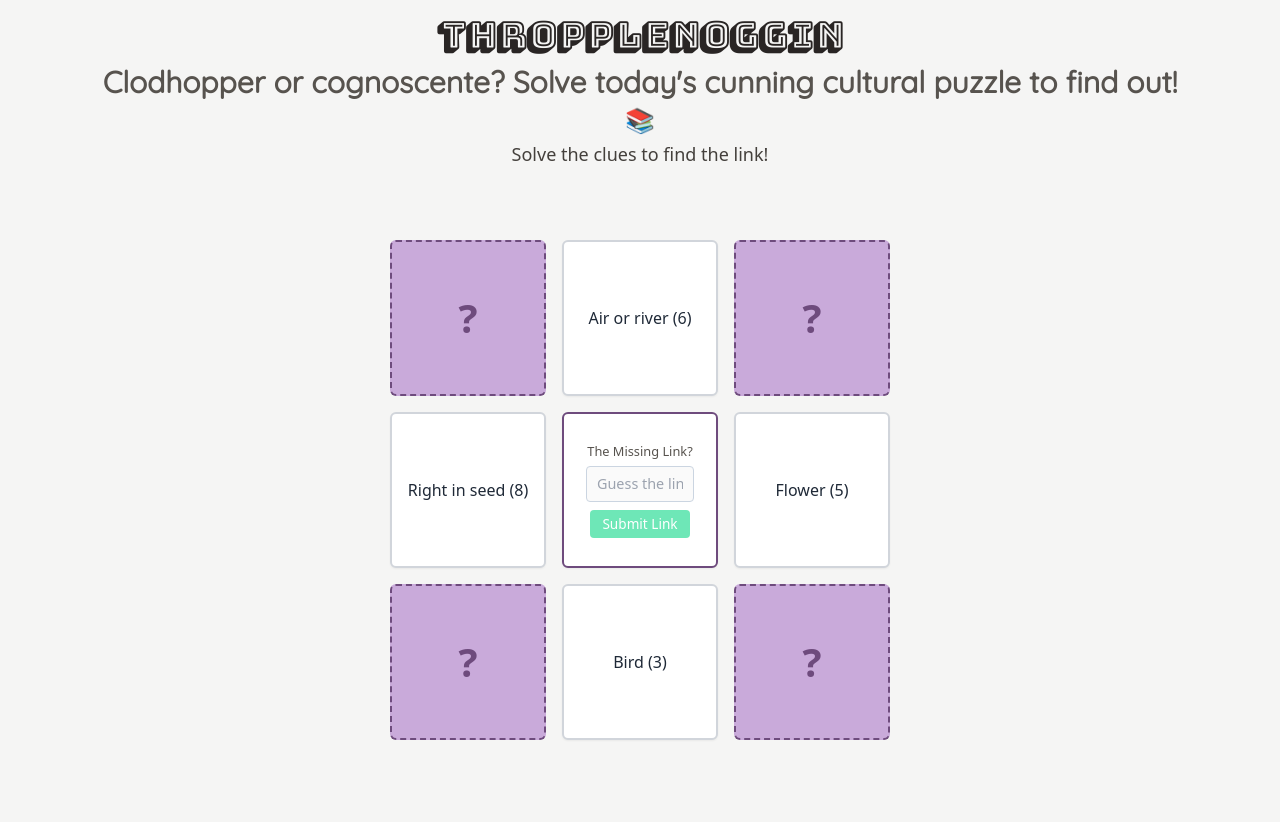
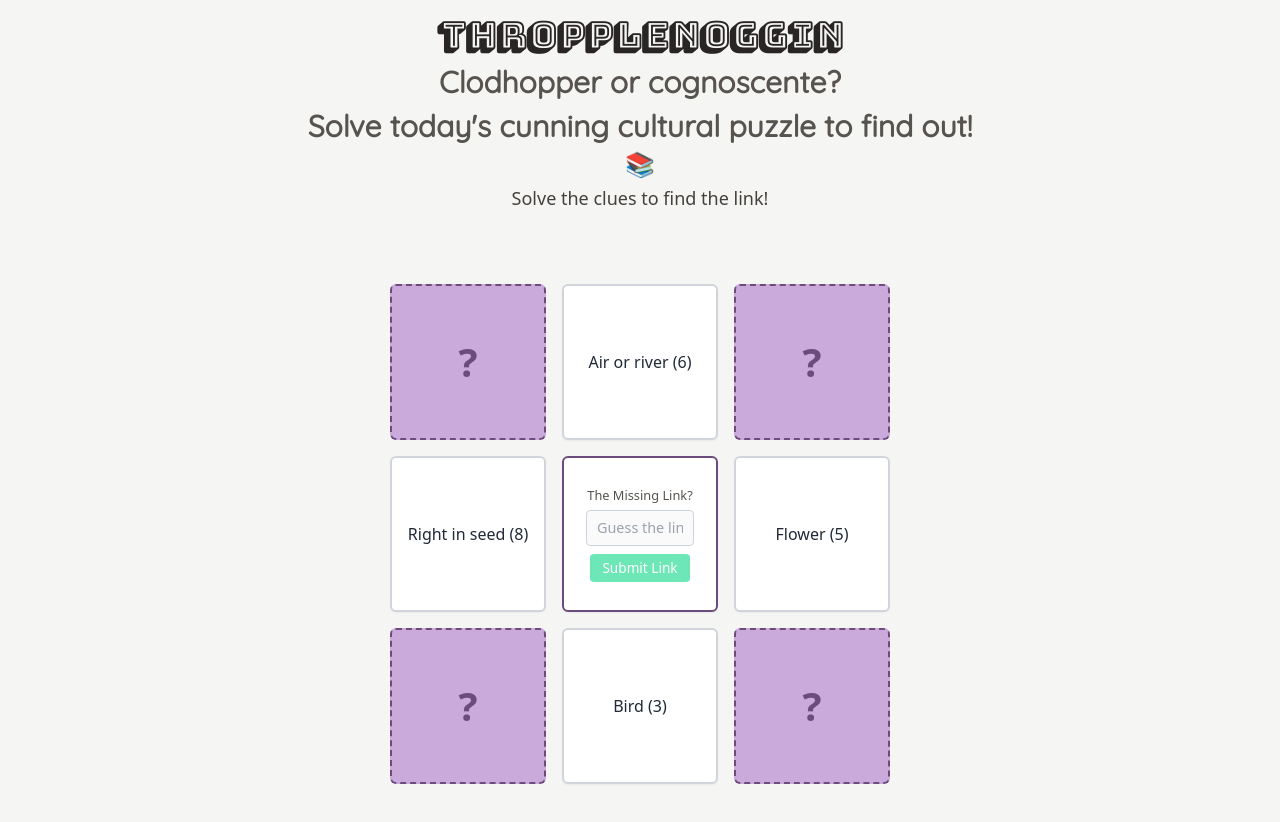
Before and after one commit to nothingisboring/byzantine, a plain HTML site: page index.html in a window 1280 px wide. Before the commit the page ends 800 px from the top, so only its background shows below. Drawn offline with nearby package versions, Linux system fonts and the light colour scheme.

Commit message:
Update index.html

```diff
--- a/index.html
+++ b/index.html
@@ -15,7 +15,8 @@
 
     <header class="text-center mb-4">
         <h1 class="text-4xl font-extrabold mb-2 text-stone-800">thropplenoggin</h1>
-        <h2 class="text-3xl font-bold mb-2 text-stone-600">Clodhopper or cognoscente? Solve today's cunning cultural puzzle to find out!</h2>
+        <h2 class="text-3xl font-bold mb-2 text-stone-600">Clodhopper or cognoscente?</h2>
+        <h2 class="text-3xl font-bold mb-2 text-stone-600">Solve today's cunning cultural puzzle to find out!</h2>
         <div id="source-type-emoji" class="text-1xl mb-2"></div>
         <div id="puzzle-title" class="text-lg text-stone-700">Solve the clues to find the link!</div>
     </header>
```
